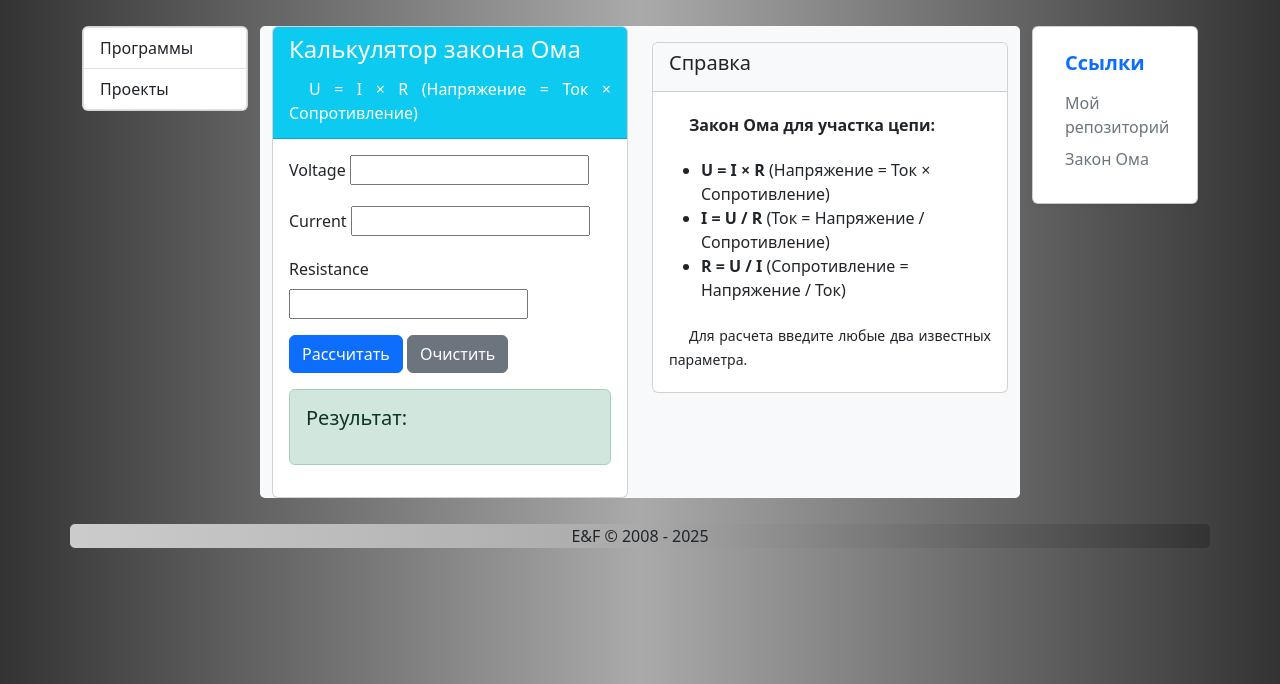
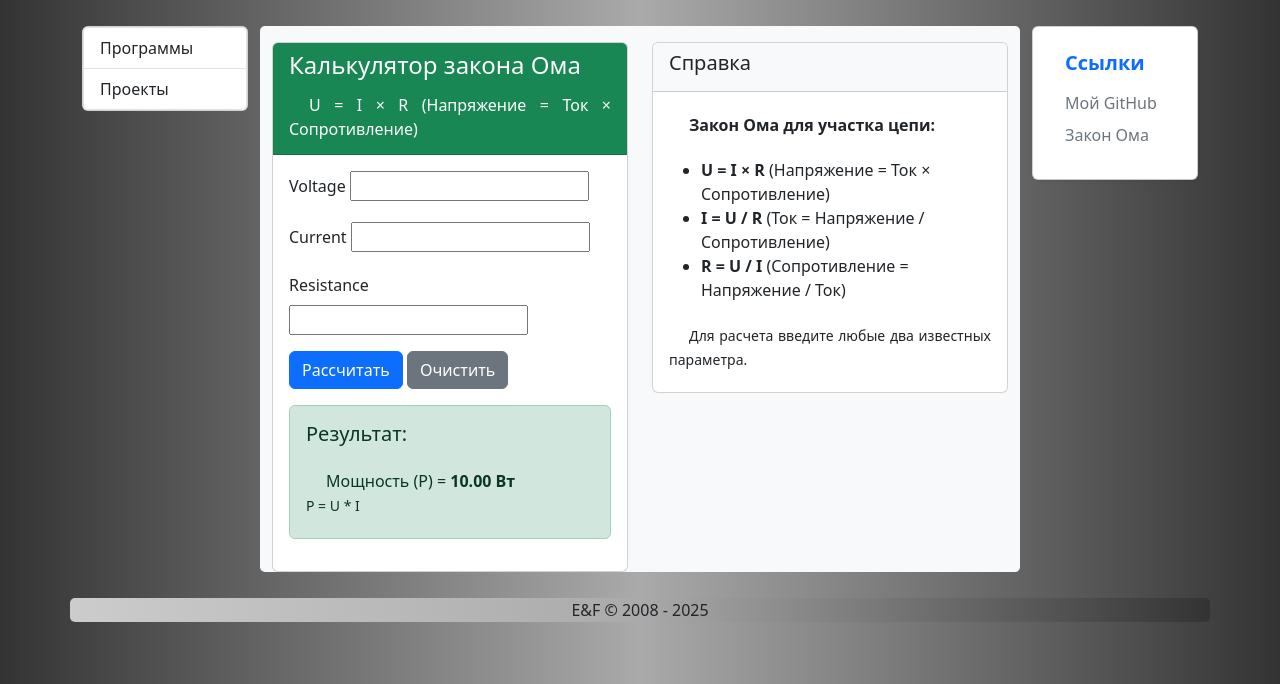
Before and after one commit to eskealexey/eske70ru, a Django app: template eske70ru/templates/calc/zakonoma.html in a window 1280 px wide. Shown: the part 116-800 px from the top of the page. Run offline with Django 5.2, Linux system fonts and the light colour scheme; the template is opened without the code that fills it: most values are stand-ins (such as "Sample title", 1, 10 or a date in 2020); form fields are guessed from the names that the template uses; some libraries are stand-ins or nearby versions.

Commit message:
исправления в calc zakon_oma

```diff
--- a/eske70ru/calc/views.py
+++ b/eske70ru/calc/views.py
@@ -10,6 +10,7 @@ def zakon_oma(request):
 
     result = None
     calculated_field = None
+    power = None
 
     if request.method == 'POST':
         form = OhmLawForm(request.POST)
@@ -34,8 +35,7 @@ def zakon_oma(request):
                 result = voltage / current
                 calculated_field = 'resistance'
                 resistance = result
-
-
+            power = voltage * current
             messages.success(request, f'Рассчитано: {calculated_field} = {result:.2f}')
 
     else:
@@ -47,4 +47,5 @@ def zakon_oma(request):
         'form': form,
         'result': result,
         'calculated_field': calculated_field,
+        'power': power,
     })
--- a/eske70ru/templates/calc/zakonoma.html
+++ b/eske70ru/templates/calc/zakonoma.html
@@ -1,14 +1,10 @@
 {% extends 'index_template.html' %}
-
-
-
-{% block title %}Калькулятор закона Ома{% endblock %}
 
 {% block content %}
 <div class="row">
     <div class="col-md-6">
-        <div class="card">
-            <div class="card-header bg-info text-white">
+        <div class="card mt-3">
+            <div class="card-header bg-success text-white">
                 <h4>Калькулятор закона Ома</h4>
                 <p class="mb-0">U = I × R (Напряжение = Ток × Сопротивление)</p>
             </div>
@@ -41,7 +37,7 @@
                     </div>
 
                     <button type="submit" class="btn btn-primary">Рассчитать</button>
-                    <button type="reset" class="btn btn-secondary">Очистить</button>
+                    <a href="{% url 'zakon_oma' %}" class="btn btn-secondary">Очистить</a>
                 </form>
 
                 {% if result is not None %}
@@ -58,6 +54,10 @@
                             Сопротивление (R) = <strong>{{ result|floatformat:2 }} Ом</strong><br>
                             <small>R = U / I = {{ form.cleaned_data.voltage }} / {{ form.cleaned_data.current }}</small>
                         {% endif %}
+                    </p>
+                    <p class="mb-0">
+                        Мощность (P) = <strong>{{ power|floatformat:2 }} Вт</strong><br>
+                        <small>P = U * I </small>
                     </p>
                 </div>
                 {% endif %}
--- a/eske70ru/templates/main/rightcolumn.html
+++ b/eske70ru/templates/main/rightcolumn.html
@@ -8,7 +8,7 @@
       <li class="mb-2">
         <a href="https://github.com/eskealexey/" class="text-decoration-none d-flex align-items-center text-secondary hover-primary">
           <i class="bi bi-github me-2" style="font-size: 1.1rem;"></i>
-          <span class="fw-medium">Мой репозиторий</span>
+          <span class="fw-medium">Мой GitHub</span>
         </a>
       </li>
       <li class="mb-2">
```
